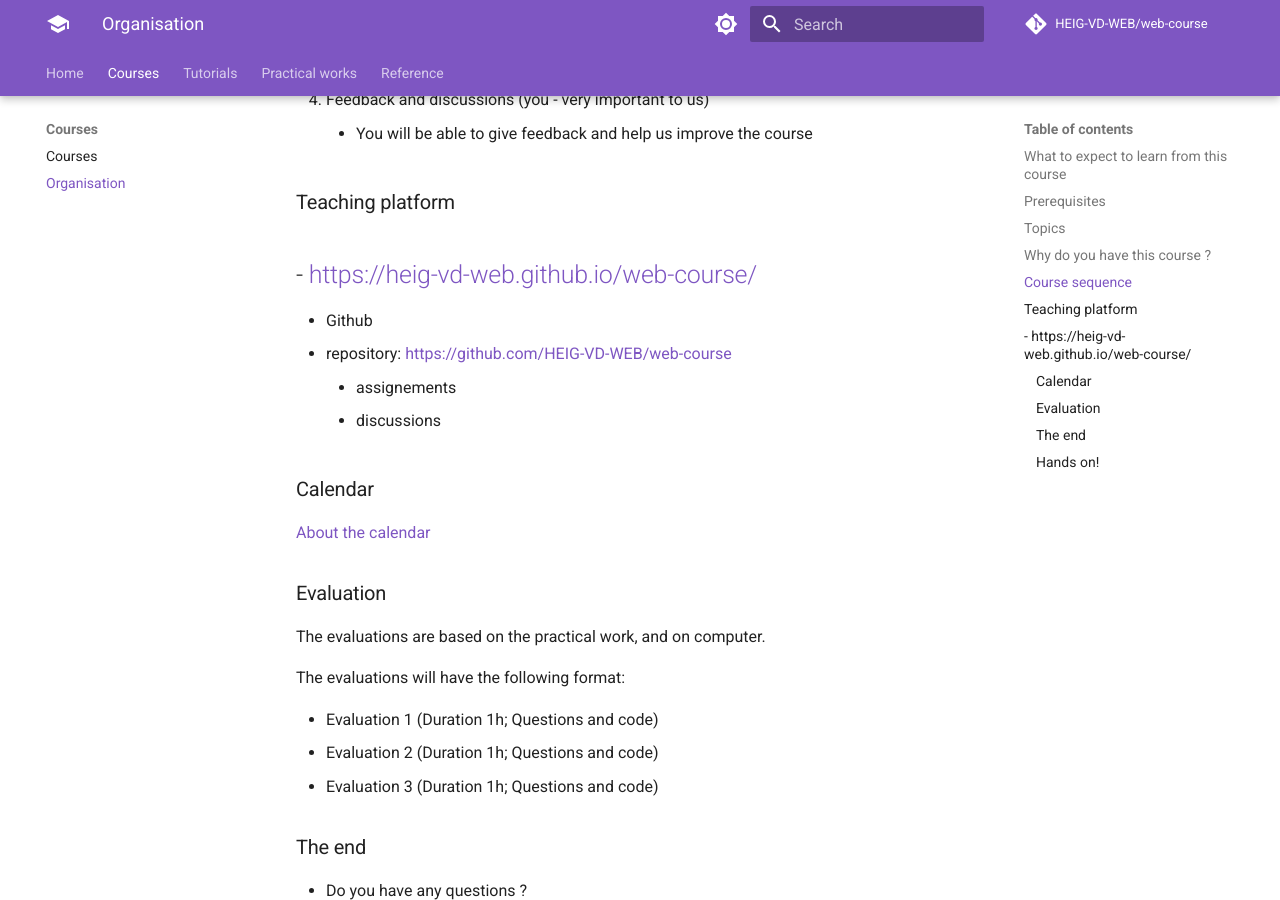
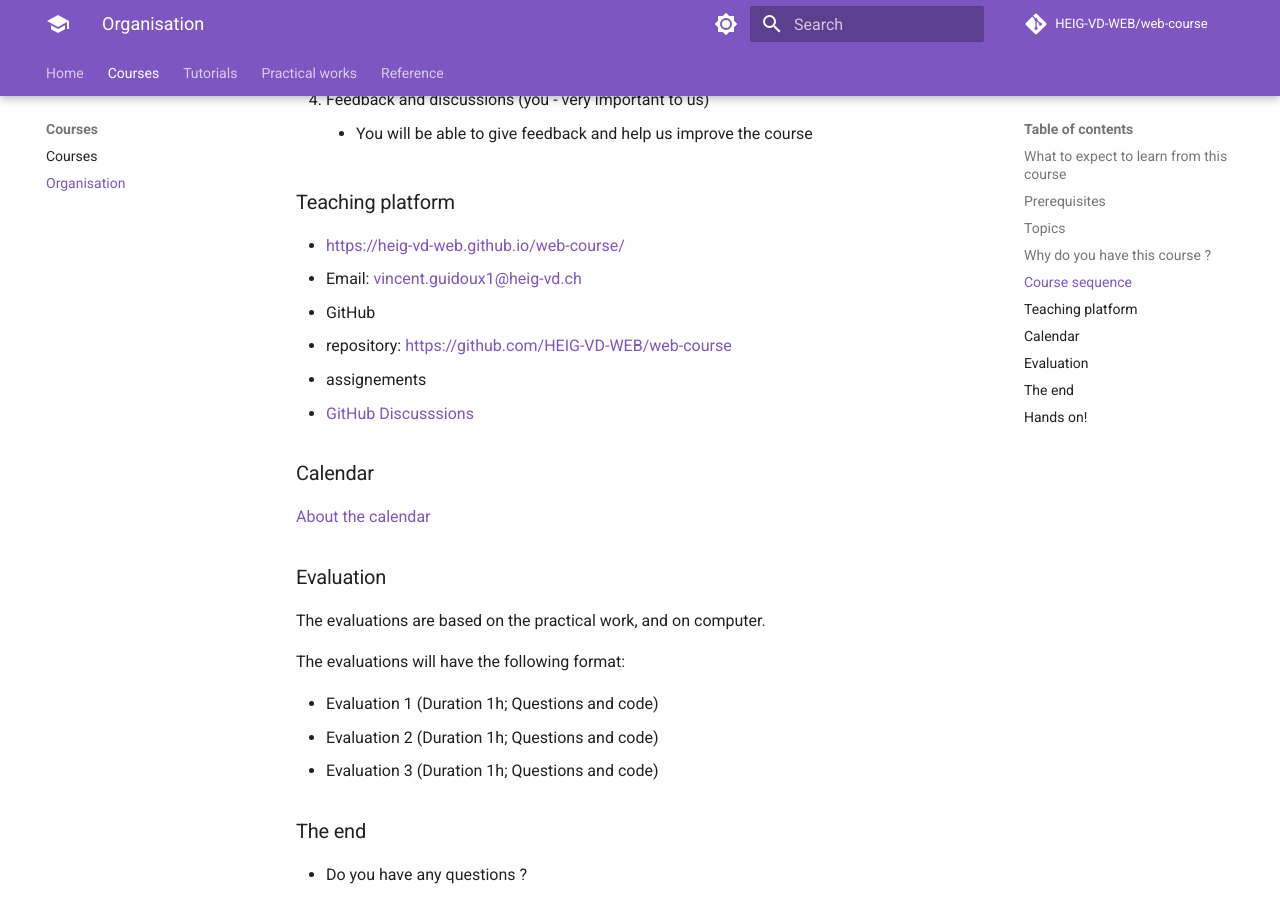
Before and after one commit to HEIG-VD-WEB/web-course, an MkDocs documentation site: the page built from docs/courses/organisation/index.md, in a window 1280 px wide and 900 px high, scrolled down 1362 px. Built offline with MkDocs 1.6.1 and Material for MkDocs 9.7.7, drawn with Linux system fonts in a browser that asks for light colours; comment, search, counter and statistics services are not loaded.

Commit message:
Update course

```diff
--- a/docs/courses/organisation/slides.md
+++ b/docs/courses/organisation/slides.md
@@ -57,11 +57,11 @@ At the end of the course, you will be able to conceptualise, create, maintain, t
 ### Teaching platform
 
 - [https://heig-vd-web.github.io/web-course/](https://heig-vd-web.github.io/web-course/)
--
-- Github
+- Email: [vincent.guidoux1@heig-vd.ch](mailto:vincent.guidoux1@heig-vd.ch)
+- GitHub
   - repository: [https://github.com/HEIG-VD-WEB/web-course](https://github.com/HEIG-VD-WEB/web-course)
-	- assignements
-	- discussions
+  - assignements
+  - [GitHub Discusssions](https://github.com/orgs/HEIG-VD-WEB/discussions)
 
 <!--  -->
 ### Calendar
```
